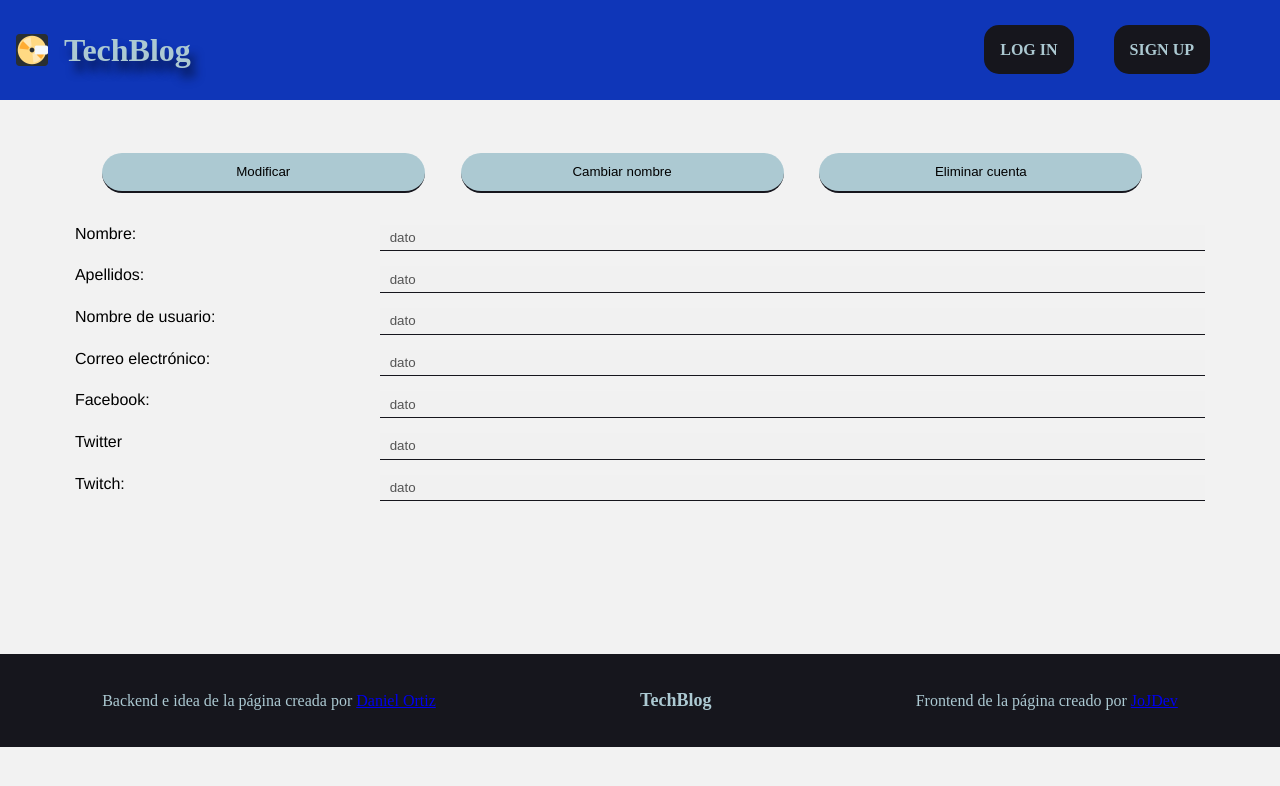
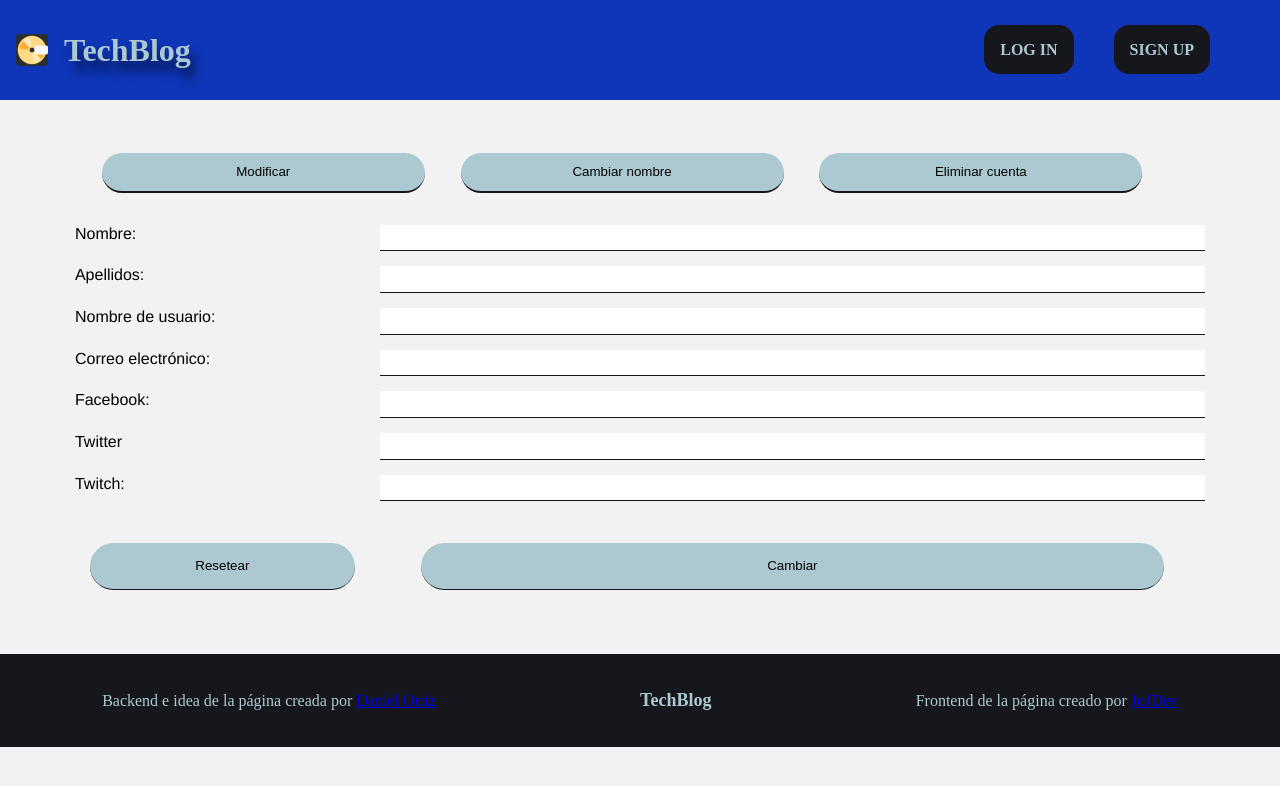
Before and after one commit to JoJDev/blog_project, a React (Vite) app: page /me in a window 1280 px wide. Both pictures are taken after a click on the button "Modificar". Shown: the top 786 px of the page. Built offline with nearby package versions, Linux system fonts and the light colour scheme; no server answers.

Commit message:
working in user info

```diff
--- a/src/components/Login/Login.jsx
+++ b/src/components/Login/Login.jsx
@@ -1,10 +1,12 @@
 import axios from "axios";
 import { useState } from "react";
+import { useNavigate } from "react-router-dom";
 
 import './Login.scss';
 
 export default function Login() {
     const [message, setMessage] = useState("");
+    const navigate = useNavigate();
 
     const loginURL = `${import.meta.env.VITE_BLOG_API_BASE_URL}auth/login/`;
 
@@ -19,16 +21,25 @@ export default function Login() {
         // axios.get("https://api.thecatapi.com/v1/favourites?api_key=5e7015cc-0034-4e5a-9caf-cfab4807e3b7")
         //     .then(res => sessionStorage.setItem("p",res.data[0].id + "4"))//console.log(res.data))
         //     .catch(error => console.error(error));
-
+        console.log(event);
         axios.post(loginURL, {
             "email": event.target.email.value,//"dan@gmail.com",
             "password": event.target.pass.value//"pass"
         })
             .then(res => {
-                console.log(res.data);
-                !sessionStorage.getItem("access") ? saveKeys(res.data) : "";
+                saveKeys(res.data);
+                navigate("/me");
             })
-            .catch(error => setMessage("Error: Correo electronico o contraseña incorrecta"));
+            .catch(error => {
+                if (error.response.data) {
+                    setMessage("Correo electronico o contraseña incorrecta")
+                }
+                else if (error.code === "ERR_NETWORK")
+                    setMessage("Problemas con el servidor")
+                else
+                    setMessage("Problemas con la aplicación")
+                console.log(error)
+            });
     }
 
 
@@ -39,9 +50,9 @@ export default function Login() {
 
             <form onSubmit={ handleSubmit }>
                 <label htmlFor="email"> Correo electronico</label>
-                <input type="email" id="email" required autoFocus/>
+                <input type="email" id="email" required autoFocus />
                 <label htmlFor="pass"> Contraseña</label>
-                <input type="password" id="pass" required/>
+                <input type="password" id="pass" required />
                 <input type="submit" value="Inicia sesión" />
             </form>
         </div>
--- a/src/components/UserActions/UserActions.jsx
+++ b/src/components/UserActions/UserActions.jsx
@@ -1,13 +1,14 @@
-import { useContext } from 'react';
-import { UserContext } from '../../pages/UserPage';
+//import { useContext } from 'react';
+//import { UserContext } from '../../pages/UserPage';
 
 import './UserActions.scss';
 
-export default function UserActions() {
-    const {editForm, setEditForm} = useContext(UserContext);
+export default function UserActions({editForm, setEditForm, }) {
+    //const {editForm, setEditForm} = useContext(UserContext);
 
     function modify(){
         setEditForm(!editForm);
+        console.log(editForm);
 
     }
 
@@ -16,7 +17,16 @@ export default function UserActions() {
     }
 
     function deleteAccount(){
-
+        axios.get(userURL, {
+            headers: {
+                "Authorization": "Bearer " + sessionStorage.getItem("access"),
+                "Content-Type": "application/json"
+            }
+        })
+            .then(res => {
+                setUser(res.data);
+            })
+            .catch(error => console.log(error))
     }
 
     return (
--- a/src/components/UserInfo/UserInfo.jsx
+++ b/src/components/UserInfo/UserInfo.jsx
@@ -1,79 +1,49 @@
-import { useState, useEffect, useContext } from "react";
-import { UserContext } from "../../pages/UserPage";
+//import { useState, useEffect, useContext } from "react";
+//import { UserContext } from "../../pages/UserPage";
 
-import axios from "axios";
+//import axios from "axios";
 
 import './UserInfo.scss';
 
-export default function UserInfo({ infoURL }) {
+export default function UserInfo({ user, editForm, saveUser }) {
 
-    useEffect(() => {
-        axios.get(infoURL, {
-            headers: {
-                "Authorization": "Bearer " + sessionStorage.getItem("access"),
-                "Content-Type": "application/json"
-            }
-        })
-            .then()
-            .catch(error => console.log(error))
-    }, [])
-
-    const handelLoad = () => {
-
-    }
-
-    const handleSubmit = (event) => {
-        event.preventDefault();
-
-        // axios.get("https://api.thecatapi.com/v1/favourites?api_key=5e7015cc-0034-4e5a-9caf-cfab4807e3b7")
-        //     .then(res => sessionStorage.setItem("p",res.data[0].id + "4"))//console.log(res.data))
-        //     .catch(error => console.error(error));
-
-        //-------------------- confirms section---------------------
-        if (event.target.password.value !== event.target.cPassword.value) {
-            setMessage("Error: La contraseña y su confirmación no coinciden");
-            return;
-        }
-
-        // for (let i = 0; i < 5; i++) {
-        //     if (event.target[i].value === ""){
-        //         setMessage("Error: Debe de rellenar todos los campos de texto");
-        //         return;
-        //     }
-        // }
-        //---------------------------------------------------------------
-
-        axios.post(singURL, {
-            "username": event.target.username.value,
-            "email": event.target.email.value,
-            "password": event.target.password.value
-        })
-            .then(res => {
-                console.log(res.data);
-                //!sessionStorage.getItem("access") ? saveKeys(res.data) : "";
-            })
-            .catch(error => setMessage("Error: no se pudo conectar con la base de datos, intentelo más tarde"));
-    }
 
     return (
-        <form className="user_info" onSubmit={ () => { } }>
+        <form className="user_info" onSubmit={ (e) => {
+            e.preventDefault();
+            saveUser(e.target);
+        } }>
+
             <label htmlFor="name">Nombre: </label>
-            <input type="text" id='name' value={ "dato" } disabled />
+            <input type="text" id='name' placeholder={ user.first_name || "" }
+                disabled={ !editForm ? "disabled" : "" } />
+
             <label htmlFor="lastname">Apellidos: </label>
-            <input type="text" id='lastname' value={ "dato" } disabled />
+            <input type="text" id='lastname' placeholder={ user.last_name || "" }
+                disabled={ !editForm ? "disabled" : "" } />
+
             <label htmlFor="username">Nombre de usuario: </label>
-            <input type="text" id='username' value={ "dato" } disabled />
+            <input type="text" id='username' placeholder={ user.username || "" }
+                disabled={ !editForm ? "disabled" : "" } />
+
             <label htmlFor="email">Correo electrónico: </label>
-            <input type="email" id='email' value={ "dato" } disabled />
+            <input type="email" id='email' placeholder={ user.email || "" }
+                disabled={ !editForm ? "disabled" : "" } />
+
             <label htmlFor="facebook">Facebook: </label>
-            <input type="url" id='facebook' value={ "dato" } disabled />
+            <input type="url" id='facebook' placeholder={ user.facebook || "" }
+                disabled={ !editForm ? "disabled" : "" } />
+
             <label htmlFor="twitter">Twitter </label>
-            <input type="url" id='twitter' value={ "dato" } disabled />
+            <input type="url" id='twitter' placeholder={ user.twitter || "" }
+                disabled={ !editForm ? "disabled" : "" } />
+
             <label htmlFor="twitch">Twitch: </label>
-            <input type="url" id='twitch' value={ "dato" } disabled />
+            <input type="url" id='twitch' placeholder={ user.twitch || "" }
+                disabled={ !editForm ? "disabled" : "" } />
 
-            <input type="reset" value="Resetear" style={{}}/>
-            <input type="submit" value="Cambiar" />
+            <input type="reset" value="Resetear" style={ editForm ? { display: "block" } : { display: "none" } } />
+            <input type="submit" value="Cambiar" style={ editForm ? { display: "block" } : { display: "none" } } />
 
         </form>
     );
--- a/src/components/UserInfo/UserInfo.scss
+++ b/src/components/UserInfo/UserInfo.scss
@@ -20,9 +20,9 @@
         padding: 0 10px;
     }
 
-    @mixin button {
+    @mixin button($width:90%) {
         margin: 2em auto 0;
-        width: 90%;
+        width: $width;
         height: 3.5em;
         border-radius: 32px;
         background-color: c.$color60;
@@ -52,7 +52,11 @@
         @include button--hover()
     }
 
-
-
-
+    // .user_info--btn_section{
+    //     display: flex;
+    //     justify-content: space-around;
+    // }
+    // .user_info--btn_cancel{
+    //     @include button($width:40px);
+    // }
 }
--- a/src/pages/UserPage.jsx
+++ b/src/pages/UserPage.jsx
@@ -1,34 +1,85 @@
+import { createContext } from 'react';
+import { useState, useEffect } from "react";
+import axios from "axios";
+
 import Header from '../components/Header/Header';
 import Main from '../components/Main/Main';
 import Footer from '../components/Footer/Footer';
 import UserInfo from '../components/UserInfo/UserInfo';
 import UserActions from '../components/UserActions/UserActions';
-import { createContext, useState } from 'react';
 
-export const UserContext = createContext();
+// export const UserContext = createContext();
 
-export function UserContextProvider(props) {
-    const [editForm, setEditForm] = useState(false);
-    const [userInfo, setUserInfo] = useState({});
+// export function UserContextProvider(props) {
+//     const [editForm, setEditForm] = useState(false);
+//     const [user, setUser] = useState({});
 
 
-    return (
-        <UserContext.Provider value={ {
-            editForm: editForm,
-            setEditForm: setEditForm,
-            userInfo: userInfo,
-        } }>
-            { props.children }
-        </UserContext.Provider>
-    );
-}
+//     return (
+//         <UserContext.Provider value={ {
+//             editForm,
+//             setEditForm,
+//             user,
+//             setUser
+//         } }>
+//             { props.children }
+//         </UserContext.Provider>
+//     );
+// }
 
-export default function SignUpPage() {
+export default function UserPage() {
+    const [editForm, setEditForm] = useState(false);
+    const [user, setUser] = useState({});
 
     const userURL = `${import.meta.env.VITE_BLOG_API_BASE_URL}auth/me`;
 
-    const mainStyle = {
-        display: "flex",
+    useEffect(() => {
+        axios.get(userURL, {
+            headers: {
+                "Authorization": "Bearer " + sessionStorage.getItem("access"),
+                "Content-Type": "application/json"
+            }
+        })
+            .then(res => {
+                setUser(res.data);
+            })
+            .catch(error => console.log(error))
+    }, [])
+
+    function saveChanges(user) {
+        axios.put(userURL,{
+            // user = e.target (text inputs from a form)
+            "first_name": user[0].value,
+            "last_name": user[1].value,
+            "username": user[2].value,
+            "email": user[3].value,
+            "facebook": user[4].value,
+            "twitter": user[5].value,
+            "twitch": user[6].value,
+        }, {
+            headers: {
+                "Authorization": "Bearer " + sessionStorage.getItem("access"),
+                "Content-Type": "application/json"
+            },
+        })
+            .then(res => {
+                console.log(res.data , user);
+
+            })
+            .catch(error => console.log(error, user[0].value))
+    }
+
+    function deleteUser(){
+        axios.delete(userURL, {
+            headers: {
+                "Authorization": "Bearer " + sessionStorage.getItem("access"),
+                "Content-Type": "application/json"
+            }
+        })
+            .then(res => {
+                setUser(res.data);
+            })
+            .catch(error => console.log(error))
     }
 
     return (
@@ -37,10 +88,10 @@ export default function SignUpPage() {
             <Main>
                 {/* <UserActions />
                 <UserInfo infoURL={ userURL } /> */}
-                <UserContextProvider>
-                    <UserActions />
-                    <UserInfo infoURL={ userURL } />
-                </UserContextProvider>
+                {/* <UserContextProvider> */ }
+                <UserActions editForm={ editForm } setEditForm={ setEditForm } />
+                <UserInfo user={ user } editForm={ editForm } saveUser={ saveChanges } />
+                {/* </UserContextProvider> */ }
 
             </Main>
             <Footer />
```
